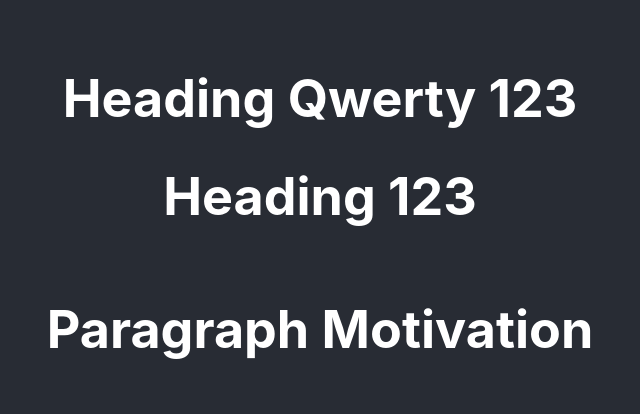
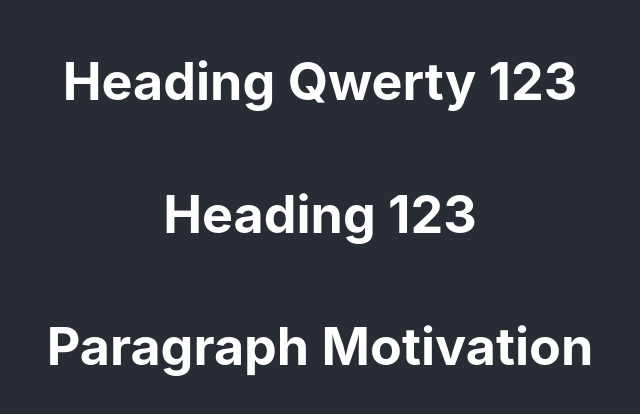
Before and after one commit to ankita-chourasiya/react-first-app, a React (Create React App) app: page / in a window 1280 px wide. Shown: the part 186-600 px from the top of the page, without its empty margins (320-960 px from the left). Built offline with nearby package versions, Linux system fonts and the light colour scheme.

Commit message:
Remove extra div.

```diff
--- a/src/App.js
+++ b/src/App.js
@@ -6,7 +6,7 @@ function App() {
   return (
     <div className="App">
       <header className="App-header">
-        <Heading title="Qwerty" code="123"/>
+        <Heading headingTitle="Qwerty" code="123"/>
         <Paragraph aim="Motivation"/>
       </header>
     </div>
--- a/src/components/Heading.jsx
+++ b/src/components/Heading.jsx
@@ -1,10 +1,12 @@
+import React from "react";
+
 export function Heading(heading_prop) {
   return (
-    <div>
-      <h1>Heading {heading_prop.title} {heading_prop.code}</h1>
+    <>
+      <h1>Heading {heading_prop.headingTitle} {heading_prop.code}</h1>
       <h1>Heading {heading_prop.code}</h1>
-    </div>
-  )
+    </>
+  );
 }
 
 export function Paragraph(paragraph_prop) {
```
